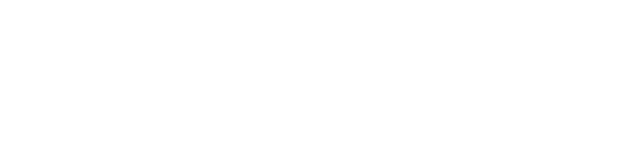
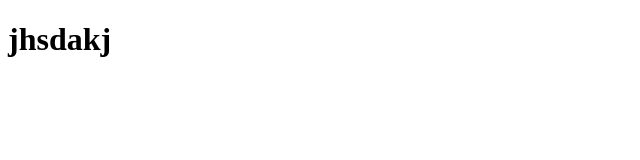
Before and after one commit to u-10733/Workshop-Git, a plain HTML site: page Reviews.html in a window 1280 px wide. Shown: the whole page, without its empty margins (0-640 px from the left). Drawn offline with Linux system fonts and the light colour scheme.

Commit message:
This is reveiws file

```diff
--- a/Reviews.html
+++ b/Reviews.html
@@ -6,6 +6,6 @@
     <title>Document</title>
 </head>
 <body>
-
+   <h1>jhsdakj</h1>
 </body>
 </html>
```
